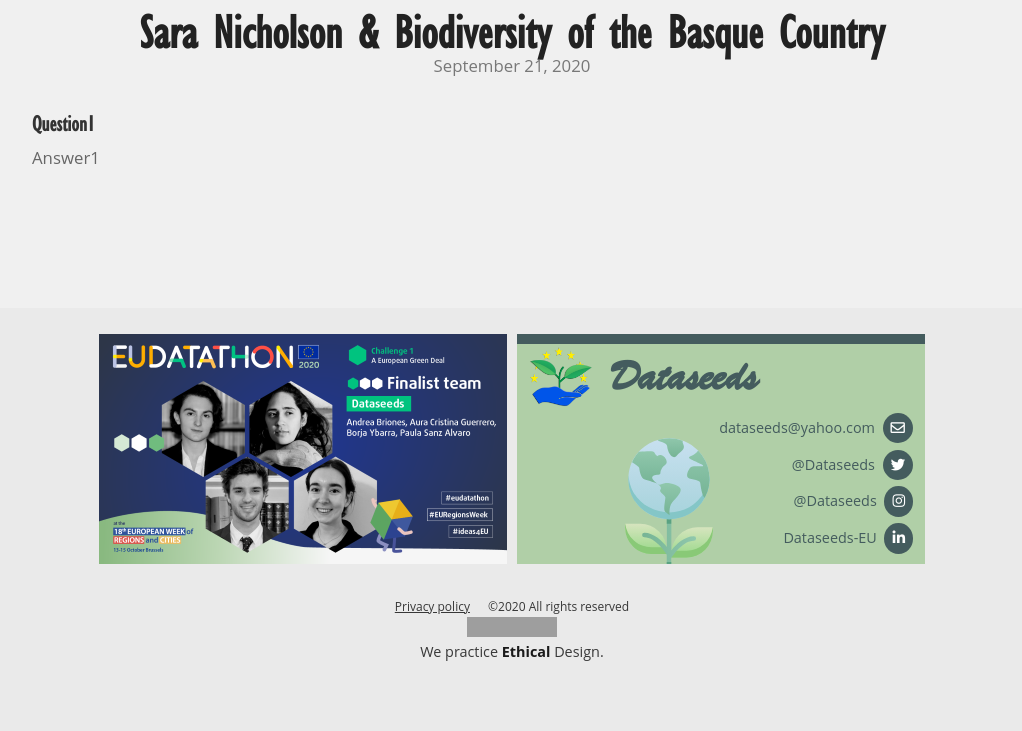
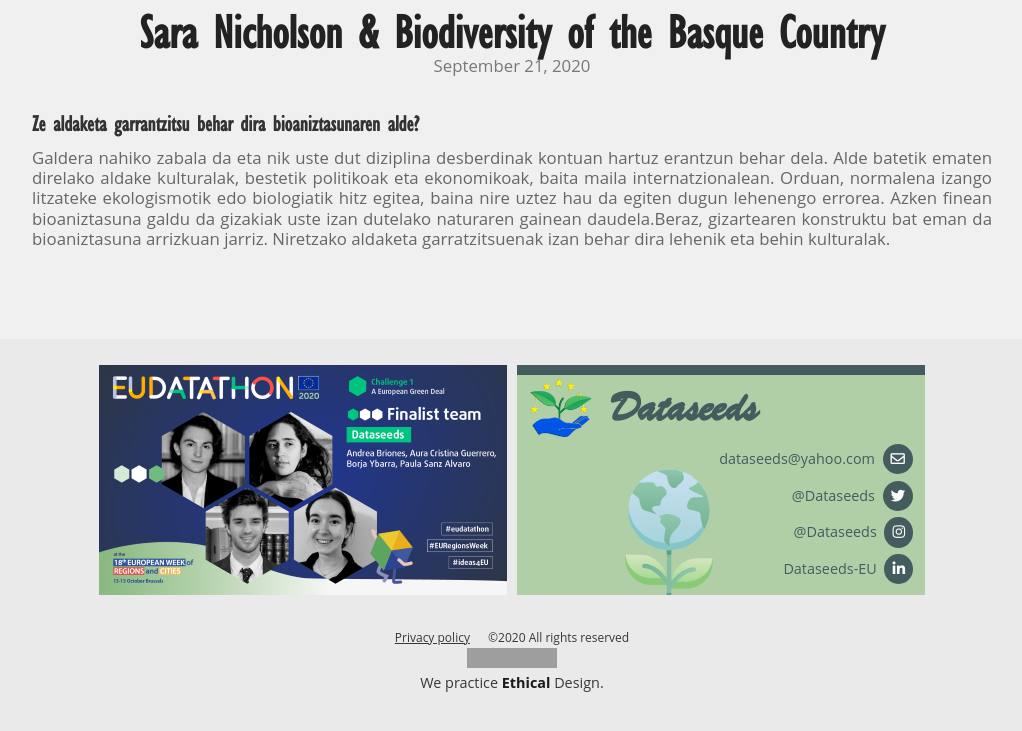
Before and after one commit to Dataseeds/dataseeds.github.io, a Jekyll site: the page built from _citizens/2020-09-Andrea.md, in a window 1280 px wide, cut to the strip 346-1117 px from the top of the page. Shown: the top 731 px of the strip, without its empty margins (128-1150 px from the left). Built offline with Jekyll 4.4.1, drawn with Linux system fonts in a browser that asks for light colours; nearby versions of some CDN libraries; grey boxes are pictures that could not be loaded.

Commit message:
Update 2020-09-Andrea.md

```diff
--- a/_citizens/2020-09-Andrea.md
+++ b/_citizens/2020-09-Andrea.md
@@ -6,9 +6,9 @@ img: /assets/citizens/sara.jpeg
 description: Agriculture & Activism
 ---
 
-## Question1
+## Ze aldaketa garrantzitsu behar dira bioaniztasunaren alde?
 
-Answer1
+Galdera nahiko zabala da eta nik uste dut diziplina desberdinak kontuan hartuz erantzun behar dela. Alde batetik ematen direlako aldake kulturalak, bestetik politikoak eta ekonomikoak, baita maila internatzionalean. Orduan, normalena izango litzateke ekologismotik edo biologiatik hitz egitea, baina nire uztez hau da egiten dugun lehenengo errorea. Azken finean bioaniztasuna galdu da gizakiak uste izan dutelako naturaren gainean daudela.Beraz, gizartearen konstruktu bat eman da bioaniztasuna arrizkuan jarriz. Niretzako aldaketa garratzitsuenak izan behar dira lehenik eta behin kulturalak.
 
 
 <!--
```
